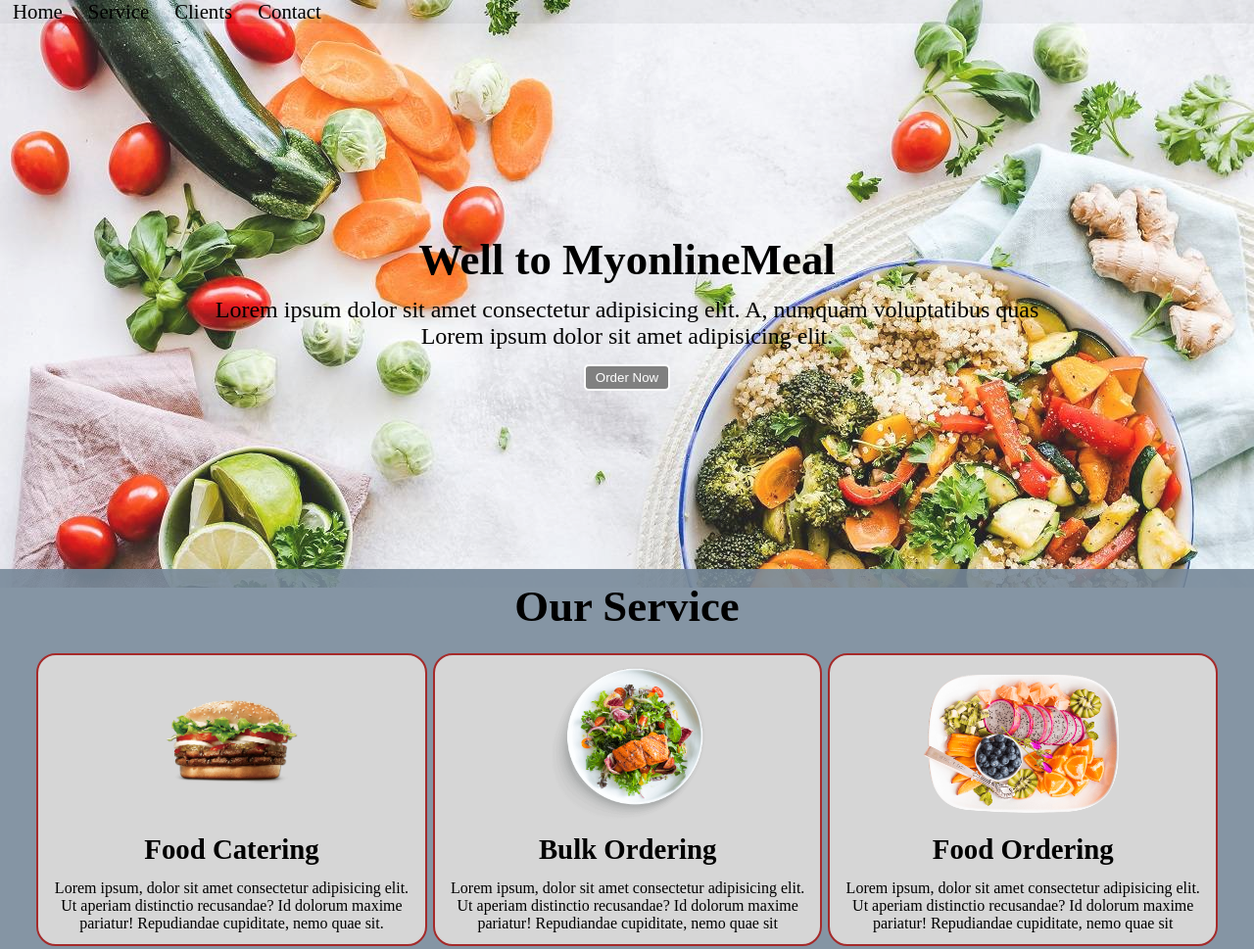
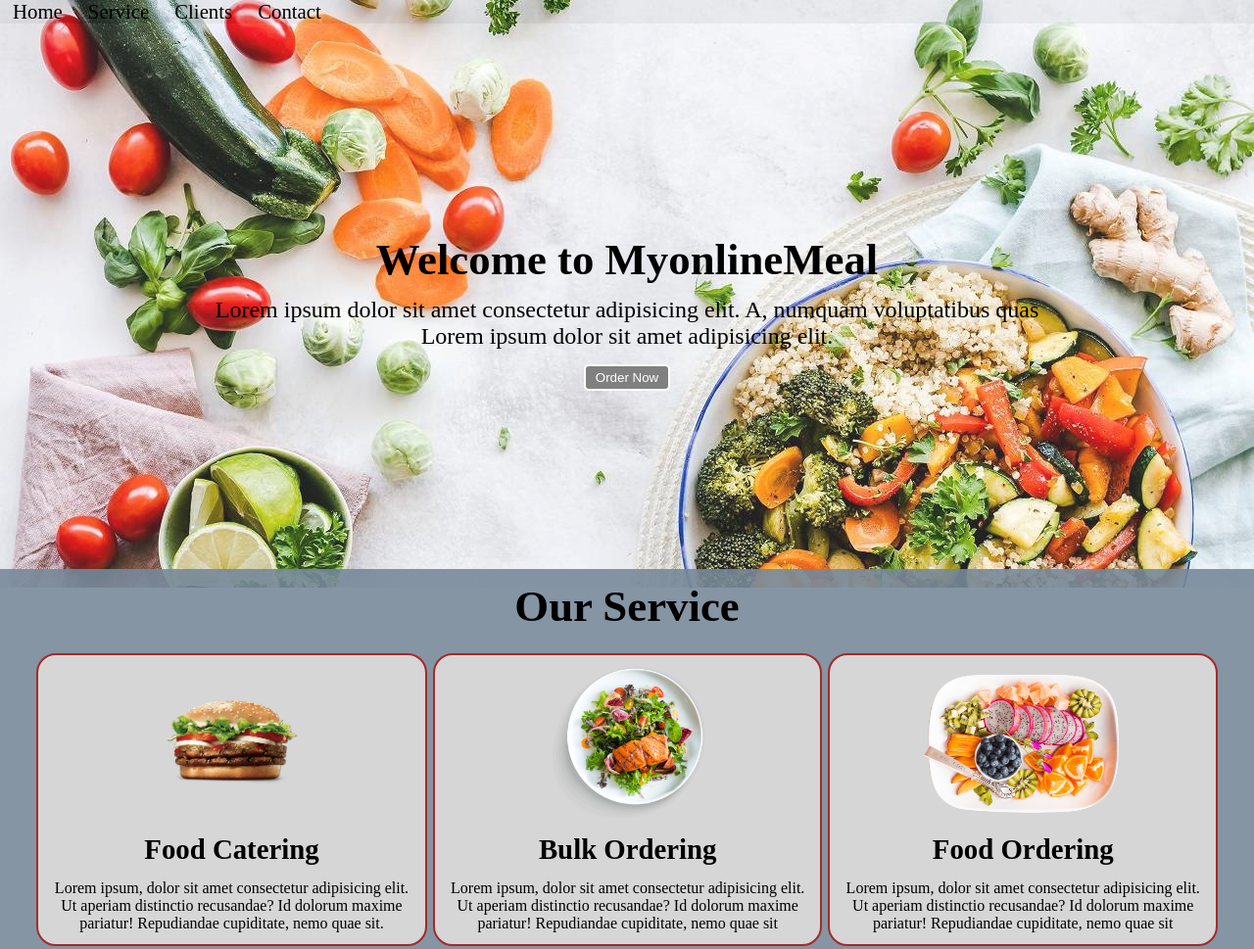
Before and after one commit to ravindrapaswan2762/Food-Demo-Site, a plain HTML site: page index.html in a window 1280 px wide. Shown: the top 969 px of the page at 98% size. Drawn offline with Linux system fonts and the light colour scheme.

Commit message:
Update index.html

```diff
--- a/index.html
+++ b/index.html
@@ -31,7 +31,7 @@
 
     </nav>
     <section id="home">
-        <h1 class="h-primary">Well to MyonlineMeal</h1>
+        <h1 class="h-primary">Welcome to MyonlineMeal</h1>
         <p>Lorem ipsum dolor sit amet consectetur adipisicing elit. A, numquam voluptatibus quas</p>
         <p>Lorem ipsum dolor sit amet adipisicing elit.</p>
         <button class="btn">Order Now</button>
```
